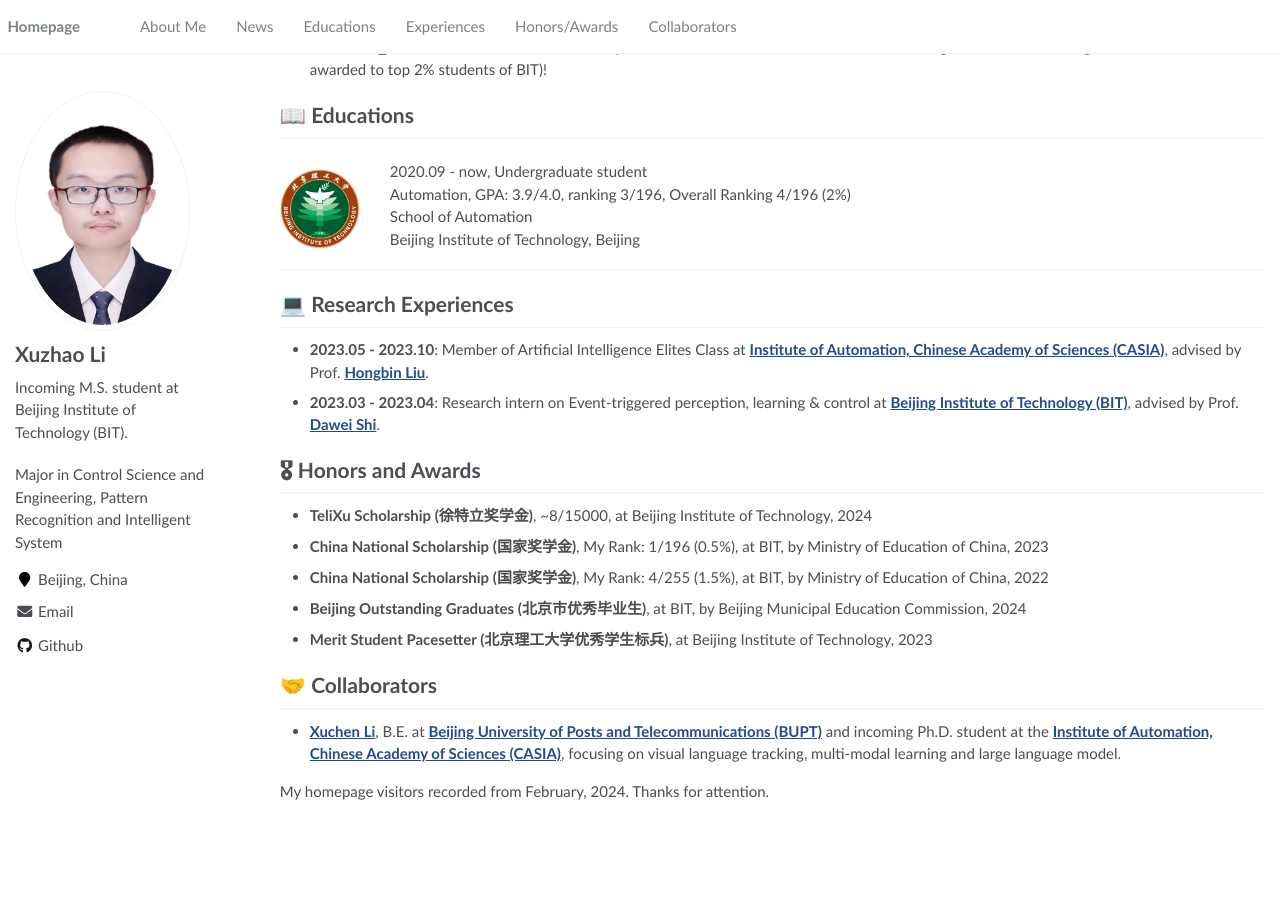
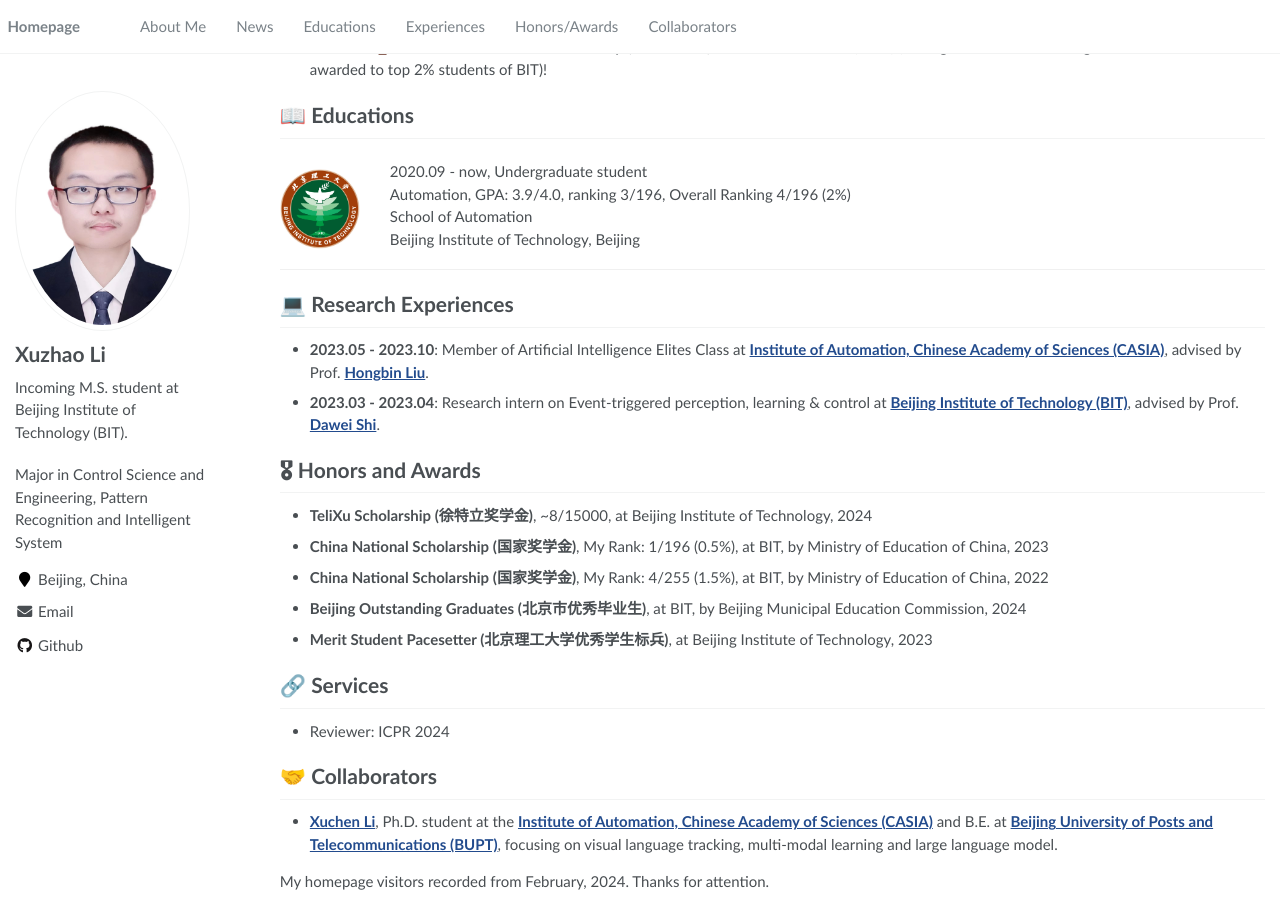
Before and after one commit to XuzhaoLi/XuzhaoLi.github.io, a Jekyll site: the page built from _pages/about.md, in a window 1280 px wide and 900 px high, scrolled down 505 px. Built offline with Jekyll 4.4.1, drawn with Linux system fonts in a browser that asks for light colours; a script that is not in the unit is left out; before the commit the page ends 1315 px from its top, so only the background shows below that.

Commit message:
Update about.md

```diff
--- a/_pages/about.md
+++ b/_pages/about.md
@@ -47,7 +47,6 @@ Beijing Institute of Technology, Beijing
 </div>
 </div>
 
-
 # 💻 Research Experiences
 
 * **2023.05 - 2023.10**: Member of Artificial Intelligence Elites Class at **[Institute of Automation, Chinese Academy of Sciences (CASIA)](http://english.ia.cas.cn/)**, advised by Prof. [**Hongbin Liu**](https://people.ucas.edu.cn/~liuhongbin).
@@ -61,9 +60,12 @@ Beijing Institute of Technology, Beijing
 * **Beijing Outstanding Graduates (<font face="楷体">北京市优秀毕业生</font>)**, at BIT, by Beijing Municipal Education Commission, 2024
 * **Merit Student Pacesetter (<font face="楷体">北京理工大学优秀学生标兵</font>)**, at Beijing Institute of Technology, 2023
 
+# 🔗 Services
+* Reviewer: ICPR 2024
+
 # 🤝 Collaborators
 
-- [**Xuchen Li**](https://xuchen-li.github.io/), B.E. at [**Beijing University of Posts and Telecommunications (BUPT)**](https://www.bupt.edu.cn/) and incoming Ph.D. student at the  [**Institute of Automation, Chinese Academy of Sciences (CASIA)**](http://english.ia.cas.cn/), focusing on visual language tracking, multi-modal learning and large language model.
+- [**Xuchen Li**](https://xuchen-li.github.io/), Ph.D. student at the  [**Institute of Automation, Chinese Academy of Sciences (CASIA)**](http://english.ia.cas.cn/) and B.E. at [**Beijing University of Posts and Telecommunications (BUPT)**](https://www.bupt.edu.cn/), focusing on visual language tracking, multi-modal learning and large language model.
 
 My homepage visitors recorded from February, 2024. Thanks for attention.
 <body>
```
